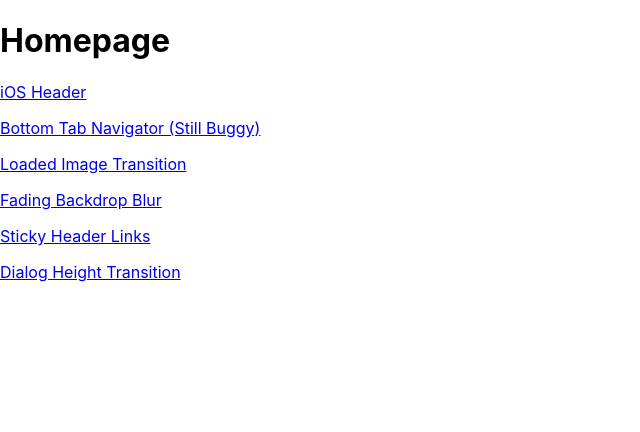
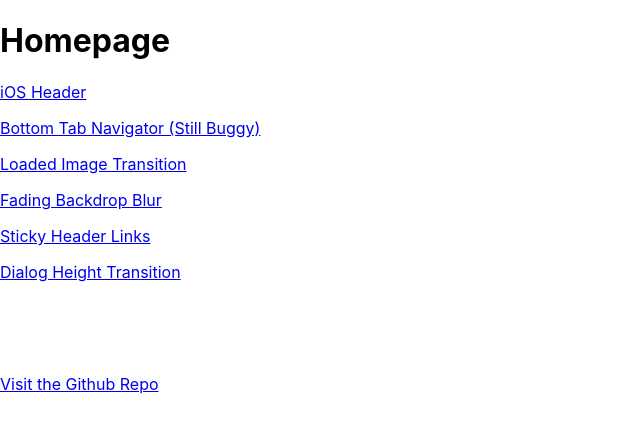
Before and after one commit to fsk1997/interface, a Next.js app: page / in a window 1280 px wide. Shown: the top 432 px of the page, without its empty margins (0-640 px from the left). Built offline with nearby package versions, Linux system fonts and the light colour scheme.

Commit message:
Add github repo

```diff
--- a/src/pages/index.js
+++ b/src/pages/index.js
@@ -25,6 +25,12 @@ const Index = () => {
       <p>
         <Link href="/dialog-height-transition">Dialog Height Transition</Link>
       </p>
+      <br/>
+      <br/>
+      <br/>
+      <p>
+        <a target="_blank" href="https://github.com/fsk1997/react-experiment">Visit the Github Repo</a>
+      </p>
     </div>
   );
 }
```
